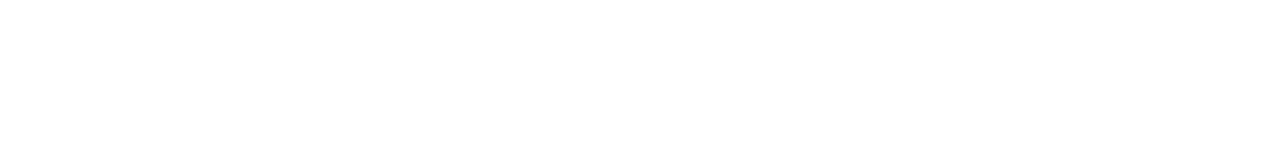
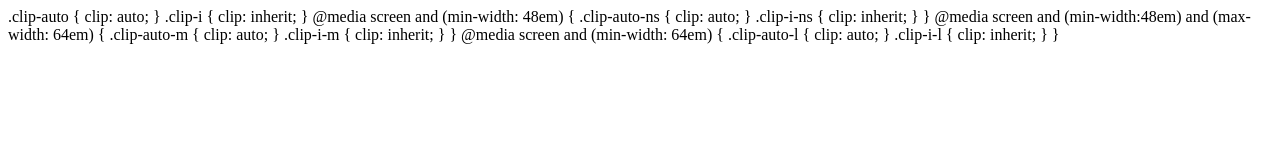
Before and after one commit to mrmrs/css-clip, a website: page index.html in a window 1280 px wide. Drawn offline with Linux system fonts and the light colour scheme.

Commit message:
Adding css contents to html file for documentation

```diff
--- a/index.html
+++ b/index.html
@@ -12,5 +12,23 @@
     <link rel="stylesheet" href="clip.css">
   </head>
   <body>
-  </body>
+.clip-auto {  clip: auto; }
+.clip-i {     clip: inherit; }
+
+@media screen and (min-width: 48em) {
+.clip-auto-ns {  clip: auto; }
+.clip-i-ns {     clip: inherit; }
+}
+
+@media screen and (min-width:48em) and (max-width: 64em) {
+.clip-auto-m {  clip: auto; }
+.clip-i-m {     clip: inherit; }
+}
+
+@media screen and (min-width: 64em) {
+.clip-auto-l {  clip: auto; }
+.clip-i-l {     clip: inherit; }
+}
+
+</body>
 </html>
```
